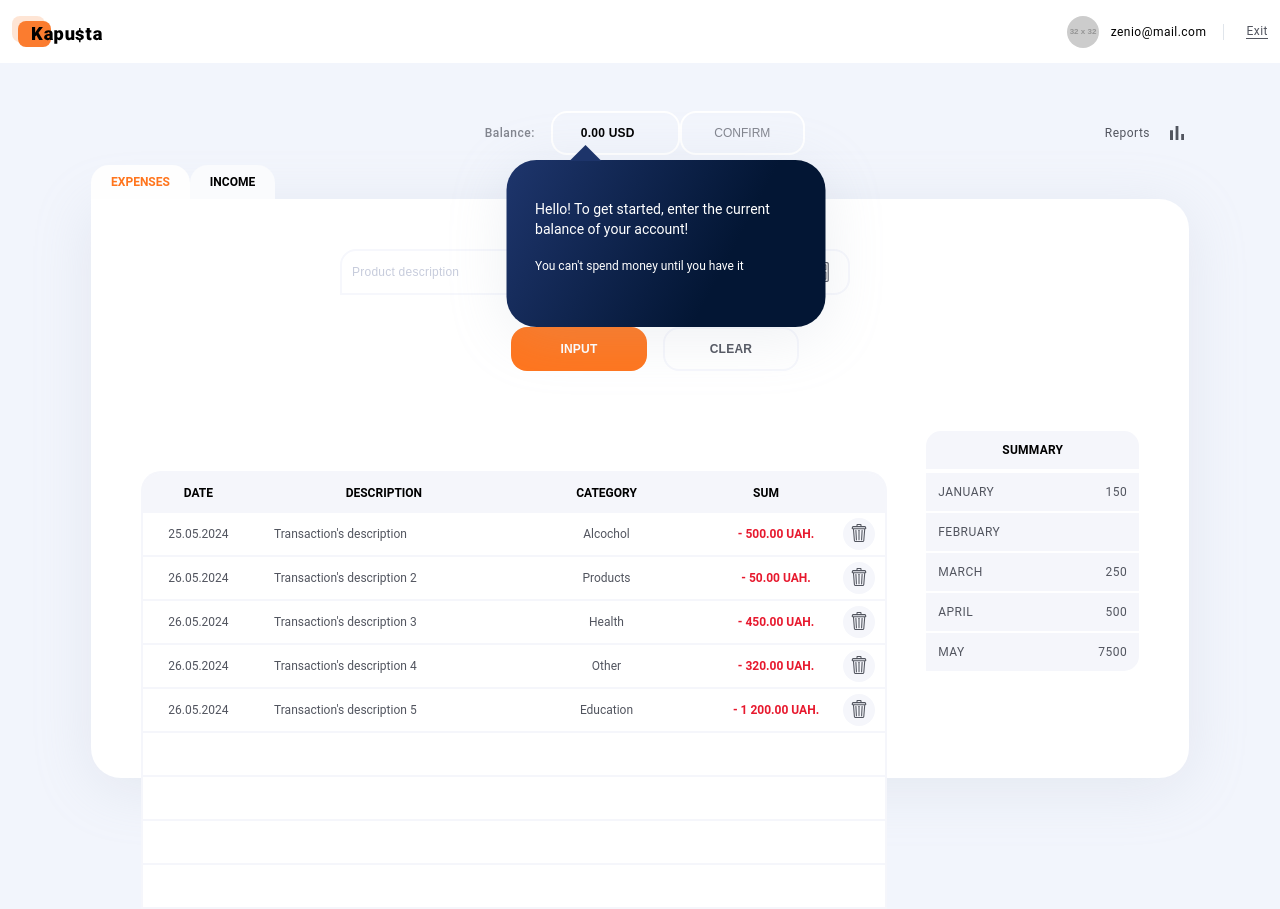
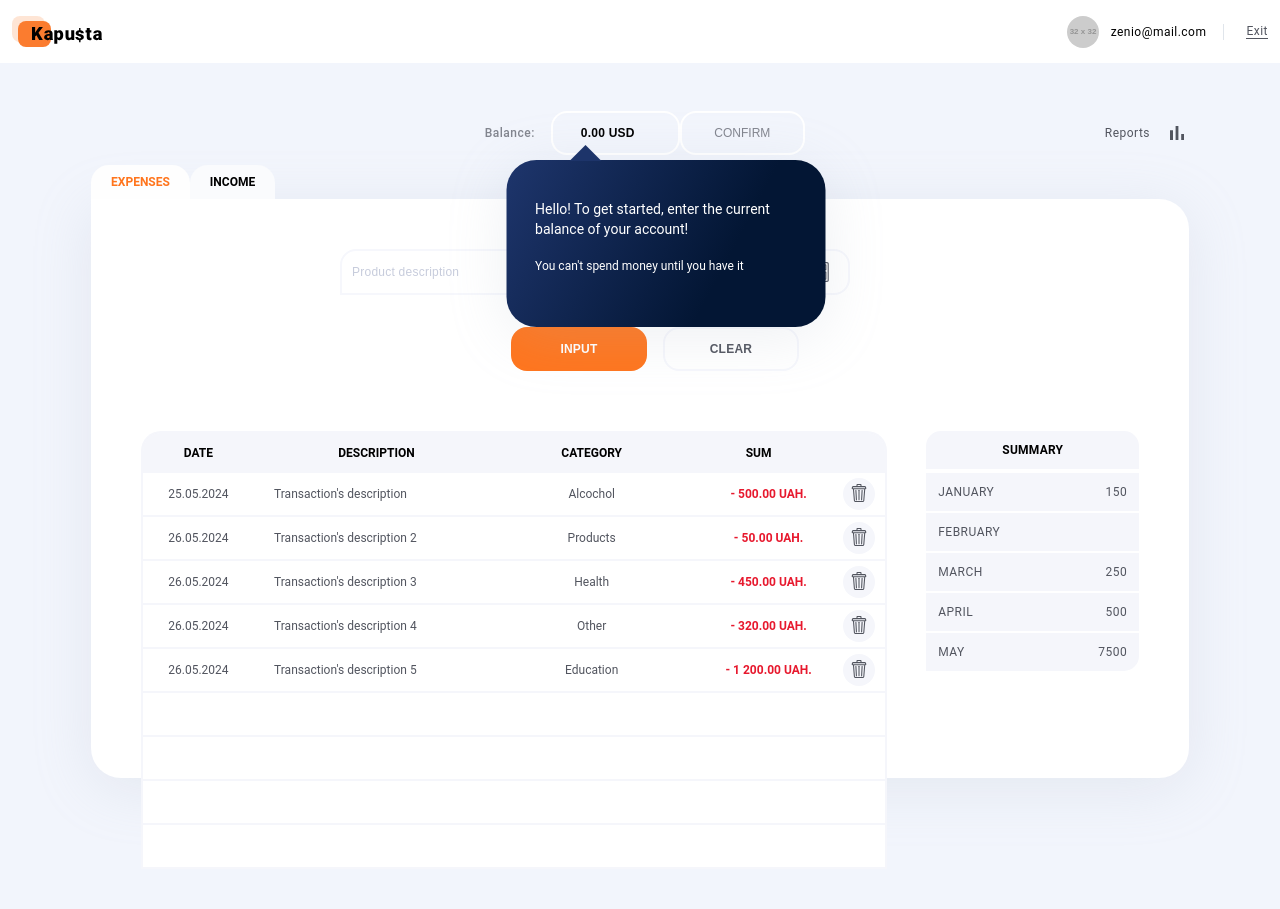
Before and after one commit to 831230/kapusta-architecture, a React (Create React App) app: page / in a window 1280 px wide. Both pictures are taken after typing "name@example.com", "Sample123" into the empty fields and a click on the button "LOG IN". After the commit the page ends 869 px from the top, so only its background shows below. Built offline with nearby package versions, Linux system fonts and the light colour scheme.

Commit message:
Converting to css modules

```diff
--- /dev/null
+++ b/src/components/Table/Table.module.css
@@ -0,0 +1,75 @@
+/* MOBILE CSS RULES */
+
+@media screen and (min-width: 768px) {
+  /* TABLET CSS RULES */
+}
+
+@media screen and (min-width: 1200px) {
+  /* DESKTOP CSS RULES */
+
+  .tableBox {
+    width: 746px;
+    border-spacing: 0;
+    border-top-left-radius: 20px;
+    border-top-right-radius: 20px;
+    border: 2px solid #f5f6fb;
+    border-bottom: none;
+    background: #f5f6fb;
+  }
+
+  .tableHead,
+  .tableContainer {
+    height: 40px;
+  }
+
+  .tableHeadItem {
+    color: #000000;
+    font-weight: 700;
+    text-align: center;
+    font-size: 12px;
+    text-transform: uppercase;
+  }
+
+  .tableHeadItem2 {
+    display: none;
+  }
+
+  .tableBodys {
+    background-color: #fff;
+    text-align: center;
+  }
+
+  .tableContainerItem {
+    height: 40px;
+    text-align: center;
+    color: #52555f;
+    border-bottom: 2px solid;
+    border-color: #f5f6fb;
+    font-size: 12px;
+  }
+
+  .sumCell {
+    font-weight: 700;
+    padding-left: 20px;
+  }
+
+  .trashButton {
+    width: 32px;
+    height: 32px;
+    border-bottom: 2px solid;
+    background-color: #f5f6fb;
+    border-radius: 50%;
+    border: none;
+    cursor: pointer;
+    position: relative;
+    z-index: 0;
+  }
+
+  .trashIcon {
+    width: 18px;
+    height: 18px;
+    position: relative;
+    z-index: 2;
+    fill: black;
+  }
+}
--- a/src/components/Table/TableExpenses.jsx
+++ b/src/components/Table/TableExpenses.jsx
@@ -1,17 +1,7 @@
 import React, { useEffect } from "react";
 import { useDispatch } from "react-redux";
 import TrashIcon from "../../assets/icons_trash.svg";
-import {
-  TableBox,
-  TableContainerItem,
-  TableHeadItem,
-  TableBodys,
-  SumCell,
-  StyledImg,
-  TableHead,
-  TableContainer,
-  TrashButton,
-} from "./TableStyles";
+import css from "./Table.module.css";
 import useAuth from "../../hooks/useAuth";
 import useExpenses from "../../hooks/useExpenses";
 import useReports from "../../hooks/useReports";
@@ -56,68 +46,83 @@ export default function DenseTable() {
       .catch((error) => {});
   };
 
-  // const handleAdd = () => {
-  //   const newExpenseData = {
-  //     description: "New Expense",
-  //     amount: 100,
-  //     date: new Date(),
-  //     category: "Other",
-  //   };
-  //   dispatch(setNewExpense(newExpenseData));
-  //  };
-
   const rows = new Array(9).fill(null);
   const dataRows = [...expenses, ...rows].slice(0, 9);
 
   return (
-    <TableBox>
-      <TableHead>
-        <TableHeadItem $width="15%">Date</TableHeadItem>
-        <TableHeadItem $width="35%">Description</TableHeadItem>
-        <TableHeadItem $width="25%">Category</TableHeadItem>
-        <TableHeadItem $width="18%">Sum</TableHeadItem>
-        <TableHeadItem $width="7%"></TableHeadItem>
-      </TableHead>
-      <TableBodys>
+    <table className={css.tableBox}>
+      <tr className={css.tableHead}>
+        <td className={css.tableHeadItem} style={{ width: "15%" }}>
+          Date
+        </td>
+        <td className={css.tableHeadItem} style={{ width: "33%" }}>
+          Description
+        </td>
+        <td className={css.tableHeadItem} style={{ width: "25%" }}>
+          Category
+        </td>
+        <td className={css.tableHeadItem} style={{ width: "20%" }}>
+          Sum
+        </td>
+        <td className={css.tableHeadItem} style={{ width: "7%" }}></td>
+      </tr>
+      <tbody className={css.tableBodys}>
         {loadingUser || loadingReports ? (
-          <TableContainerItem colSpan={5} align="center">
+          <td className={css.tableContainerItem} colSpan={5} align="center">
             Loading...
-          </TableContainerItem>
+          </td>
         ) : (
           dataRows.map((expense, index) => (
-            <TableContainer key={expense ? expense.id : index}>
-              <TableContainerItem>
+            <tr
+              className={css.tableContainer}
+              key={expense ? expense.id : index}
+            >
+              <td className={css.tableContainerItem}>
                 {expense ? formatDate(expense.date) : ""}
-              </TableContainerItem>
-              <TableContainerItem $textAlign="left" $paddingLeft="20px">
+              </td>
+              <td
+                className={css.tableContainerItem}
+                style={{ textAlign: "left", paddingLeft: "20px" }}
+              >
                 {expense ? expense.description : ""}
-              </TableContainerItem>
-              <TableContainerItem>
+              </td>
+              <td className={css.tableContainerItem}>
                 {expense ? expense.category : ""}
-              </TableContainerItem>
-              <TableContainerItem>
+              </td>
+              <td className={css.tableContainerItem}>
                 {expense ? (
-                  <SumCell>{formatNegativeNumber(expense.amount)}</SumCell>
+                  <span
+                    className={css.sumCell}
+                    style={{
+                      color: expense.amount >= 0 ? "#E7192E" : "#407946",
+                    }}
+                  >
+                    {formatNegativeNumber(expense.amount)}
+                  </span>
                 ) : (
                   ""
                 )}
-              </TableContainerItem>
-              <TableContainerItem>
+              </td>
+              <td className={css.tableContainerItem}>
                 {expense ? (
-                  <TrashButton
+                  <button
                     onClick={() => handleDelete(expense.id)}
-                    style={{ cursor: "pointer" }}
+                    className={css.trashButton}
                   >
-                    <StyledImg src={TrashIcon} alt="Delete" />
-                  </TrashButton>
+                    <img
+                      src={TrashIcon}
+                      alt="Delete"
+                      className={css.trashIcon}
+                    />
+                  </button>
                 ) : (
                   ""
                 )}
-              </TableContainerItem>
-            </TableContainer>
+              </td>
+            </tr>
           ))
         )}
-      </TableBodys>
-    </TableBox>
+      </tbody>
+    </table>
   );
 }
--- a/src/components/Table/TableIncome.jsx
+++ b/src/components/Table/TableIncome.jsx
@@ -1,16 +1,6 @@
 import React, { useEffect } from "react";
 import TrashIcon from "../../assets/icons_trash.svg";
-import {
-  TableBox,
-  TableContainerItem,
-  TableHeadItem,
-  TableBodys,
-  SumCell,
-  StyledImg,
-  TableHead,
-  TableContainer,
-  TrashButton,
-} from "./TableStyles";
+import css from "./Table.module.css";
 import { useDispatch } from "react-redux";
 import useAuth from "../../hooks/useAuth";
 import useIncomes from "../../hooks/useIncomes";
@@ -76,56 +66,77 @@ export default function IncomeTable() {
   const dataRows = [...incomes, ...rows].slice(0, 9);
 
   return (
-    <TableBox>
-      <TableHead>
-        <TableHeadItem $width="15%">Date</TableHeadItem>
-        <TableHeadItem $width="35%">Description</TableHeadItem>
-        <TableHeadItem $width="25%">Category</TableHeadItem>
-        <TableHeadItem $width="18%">Sum</TableHeadItem>
-        <TableHeadItem $width="7%"></TableHeadItem>
-      </TableHead>
-      <TableBodys>
+    <table className={css.tableBox}>
+      <tr className={css.tableHead}>
+        <td className={css.tableHeadItem} style={{ width: "15%" }}>
+          Date
+        </td>
+        <td className={css.tableHeadItem} style={{ width: "33%" }}>
+          Description
+        </td>
+        <td className={css.tableHeadItem} style={{ width: "25%" }}>
+          Category
+        </td>
+        <td className={css.tableHeadItem} style={{ width: "20%" }}>
+          Sum
+        </td>
+        <td className={css.tableHeadItem} style={{ width: "7%" }}></td>
+      </tr>
+      <tbody className={css.tableBodys}>
         {loadingUser || incomesLoading || loadingReports ? (
-          <TableContainerItem colSpan={5} align="center">
+          <td className={css.tableContainerItem} colSpan={5} align="center">
             Loading...
-          </TableContainerItem>
+          </td>
         ) : (
           dataRows.map((income, index) => (
-            <TableContainer key={income ? income.id : index}>
-              <TableContainerItem>
+            <tr className={css.tableContainer} key={income ? income.id : index}>
+              <td className={css.tableContainerItem} style={{ width: "15%" }}>
                 {income ? formatDate(income.date) : ""}
-              </TableContainerItem>
-              <TableContainerItem $textAlign="left" $paddingLeft="20px">
+              </td>
+              <td
+                className={css.tableContainerItem}
+                style={{ textAlign: "left", paddingLeft: "20px" }}
+              >
                 {income ? income.description : ""}
-              </TableContainerItem>
-              <TableContainerItem>
+              </td>
+              <td className={css.tableContainerItem}>
                 {income ? income.category : ""}
-              </TableContainerItem>
-              <TableContainerItem>
+              </td>
+              <td className={css.tableContainerItem}>
                 {income ? (
-                  <SumCell value={income.amount}>
+                  <span
+                    className={css.sumCell}
+                    style={{
+                      color: income.amount >= 0 ? "#407946" : "#E7192E",
+                    }}
+                  >
                     {formatPositiveNumber(income.amount)}
-                  </SumCell>
+                  </span>
                 ) : (
                   ""
                 )}
-              </TableContainerItem>
-              <TableContainerItem>
+              </td>
+              <td className={css.tableContainerItem}>
                 {income ? (
-                  <TrashButton
+                  <button
+                    className={css.trashButton}
                     onClick={handleDelete}
                     style={{ cursor: "pointer" }}
                   >
-                    <StyledImg src={TrashIcon} alt="Delete" />
-                  </TrashButton>
+                    <img
+                      className={css.trashIcon}
+                      src={TrashIcon}
+                      alt="Delete"
+                    />
+                  </button>
                 ) : (
                   ""
                 )}
-              </TableContainerItem>
-            </TableContainer>
+              </td>
+            </tr>
           ))
         )}
-      </TableBodys>
-    </TableBox>
+      </tbody>
+    </table>
   );
 }
--- a/src/components/Table/TableStyles.js
+++ /dev/null
@@ -1,87 +0,0 @@
-import styled from "styled-components";
-
-export const TableBox = styled.table`
-  margin-top: 40px;
-  width: 746px;
-  border-spacing: 0;
-  border-top-left-radius: 20px;
-  border-top-right-radius: 20px;
-  border: 2px solid #f5f6fb;
-  border-bottom: none;
-  background: #f5f6fb;
-  @media screen and (min-width: 1200px) {
-    // width: 746px;
-    // height: 400px;
-  }
-`;
-
-export const TableHead = styled.tr`
-  height: 40px;
-`;
-
-export const TableHeadItem = styled.td`
-  color: #000000;
-  font-weight: 700;
-  width: ${(props) => props.$width};
-  text-align: center;
-  font-size: 12px;
-  text-transform: uppercase;
-`;
-
-export const TableHeadItem2 = styled.td`
-  display: none;
-`;
-
-export const TableBodys = styled.tbody`
-  background-color: #fff;
-  text-align: center;
-  ::-webkit-scrollbar {
-    width: 6px;
-    background-color: #f5f6fb;
-  }
-  ::-webkit-scrollbar-thumb {
-    border-radius: 2px;
-    background-color: #ff751d;
-  }
-`;
-
-export const TableContainer = styled.tr`
-  height: 40px;
-`;
-
-export const TableContainerItem = styled.td`
-  height: 40px;
-  text-align: center;
-  text-align: ${(props) => props.$textAlign};
-  padding-left: ${(props) => props.$paddingLeft};
-  color: #52555f;
-  border-bottom: 2px solid;
-  border-color: #f5f6fb;
-  font-size: 12px;
-`;
-
-export const SumCell = styled.span`
-  color: ${({ value }) => (value >= 0 ? "#407946" : "#E7192E")};
-  font-weight: 700;
-  padding-left: 20px;
-`;
-
-export const TrashButton = styled.button`
-  width: 32px;
-  height: 32px;
-  border-bottom: 2px solid;
-  background-color: #f5f6fb;
-  border-radius: 50%;
-  border: none;
-  cursor: pointer;
-  position: relative;
-  z-index: 0;
-`;
-
-export const StyledImg = styled.img`
-  width: 18px;
-  height: 18px;
-  position: relative;
-  z-index: 2;
-  fill: black;
-`;
```
